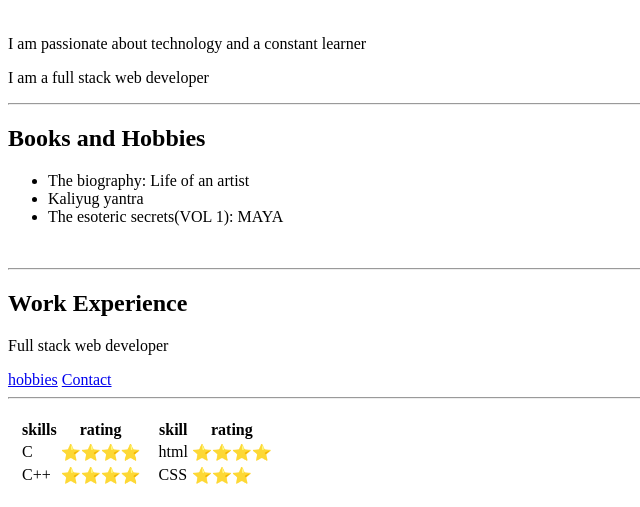
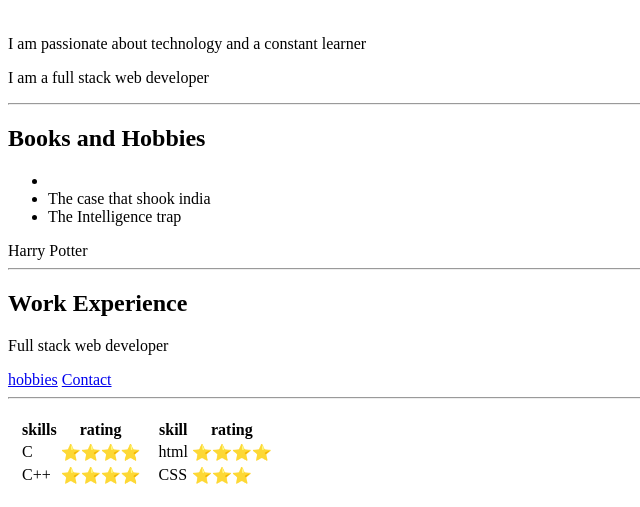
Before and after one commit to quantumflo/cv, a plain HTML site: page index.html in a window 1280 px wide. Shown: the part 414-921 px from the top of the page, without its empty margins (0-640 px from the left). Drawn offline with Linux system fonts and the light colour scheme.

Commit message:
Update index.html

```diff
--- a/index.html
+++ b/index.html
@@ -14,11 +14,11 @@
     <hr>
     <h2>Books and Hobbies</h2>
     <ul>
-      <li>The biography: Life of an artist</li>
-      <li>Kaliyug yantra
+      <li></li>
+      <li>The case that shook india
       </li>
-      <li>The esoteric secrets(VOL 1): MAYA</li>
-    </ul><br>
+      <li>The Intelligence trap</li>
+    </ul>Harry Potter<br>
     <hr>
 
     <h2>Work Experience</h2>
```
